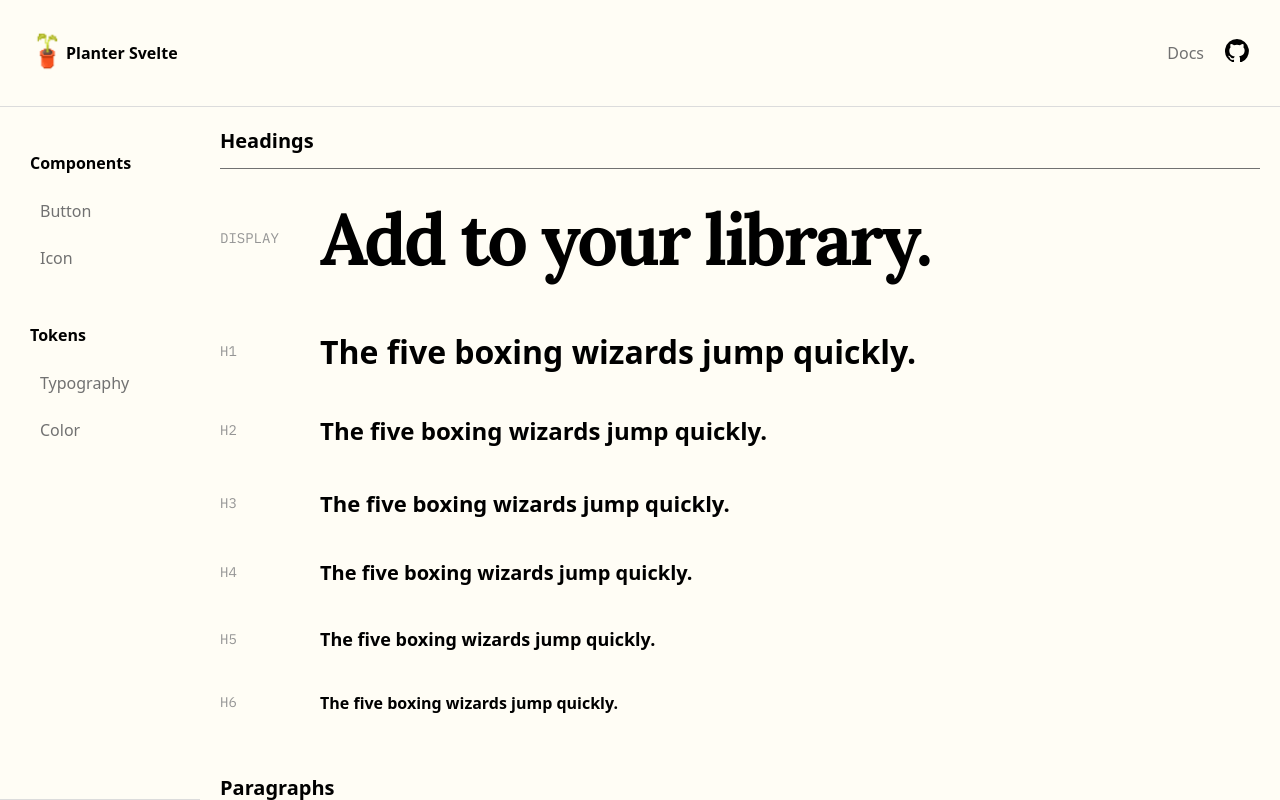
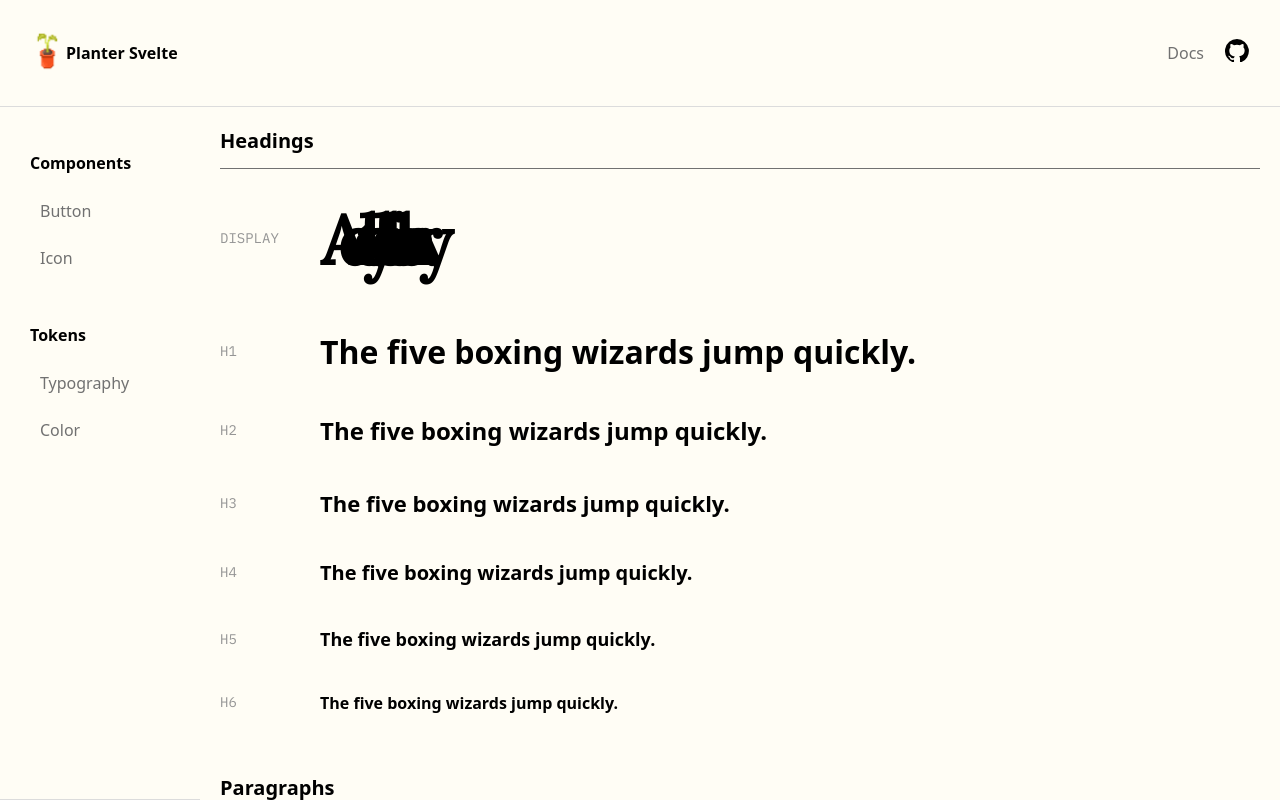
Before and after one commit to ditto-codes/planter-site, a SvelteKit app: page /demo/typography in a window 1280 px wide. Built offline with nearby package versions, Linux system fonts and the light colour scheme; a web font is replaced by a local one.

Commit message:
small styling org tweaks

```diff
--- a/src/styles/_base.scss
+++ b/src/styles/_base.scss
@@ -70,10 +70,10 @@ body {
   font-style: $heading-font-style;
   line-height: $heading-line-height;
   text-transform: $heading-text-transform;
+  letter-spacing: $heading-letter-spacing;
   color: $heading-color;
   margin-bottom: $heading-margin-bottom;
   margin-top: 0;
-  letter-spacing: $heading-letter-spacing;
 }
 
 h1 {
@@ -117,7 +117,7 @@ h6 {
   font-weight: $display-font-weight;
   font-size: $display-font-size;
   color: $display-color;
-  letter-spacing: -.04em;
+  letter-spacing: $display-letter-spacing;
 }
 
 p {
--- a/src/styles/tokens/_typography.scss
+++ b/src/styles/tokens/_typography.scss
@@ -78,6 +78,7 @@ $display-font-family:         $font-family-serif;
 $display-font-size:           7.2rem;
 $display-font-weight:         700;
 $display-color:               $black;
+$display-letter-spacing:      -0.4em;
 
 // LINKS
 // ────────────────────────────────────
```
